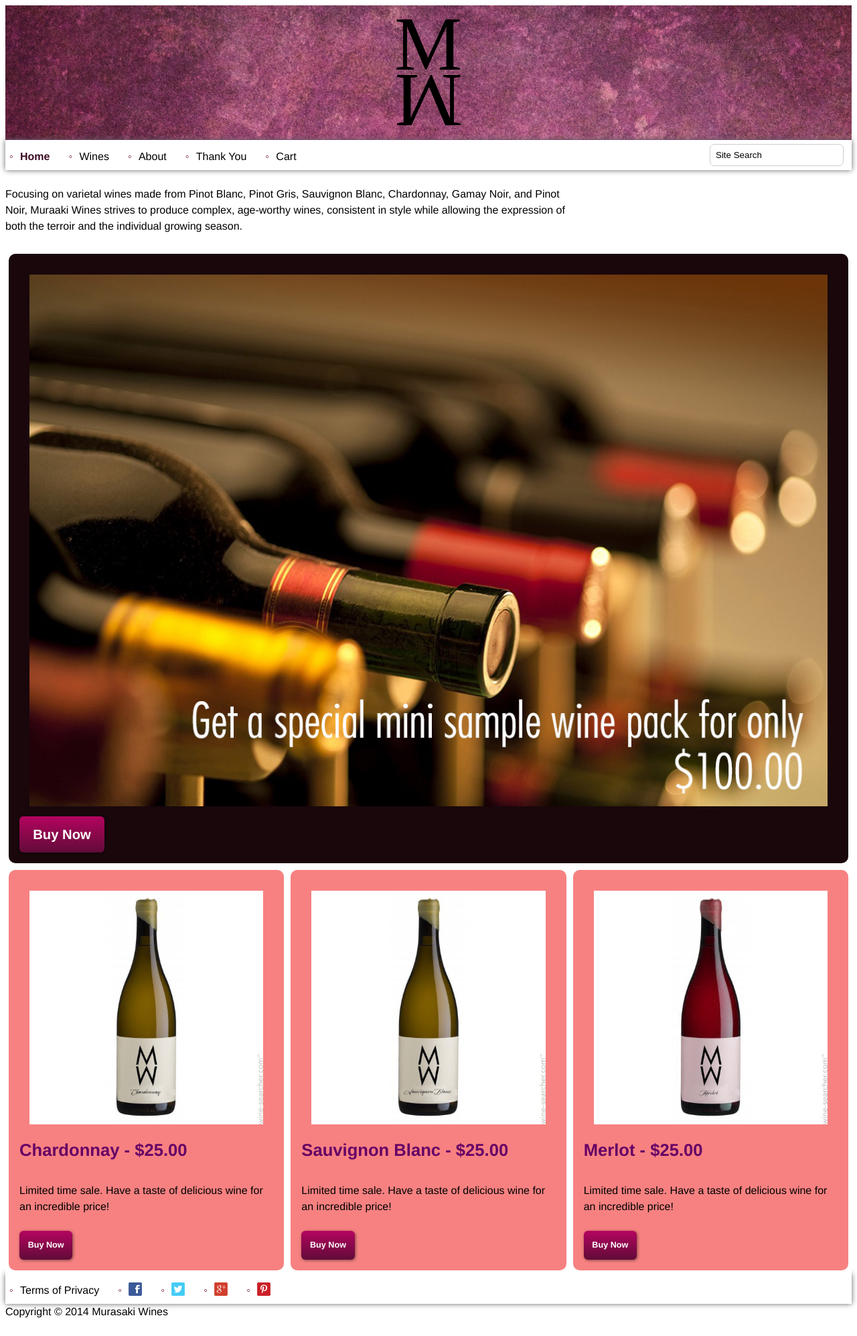
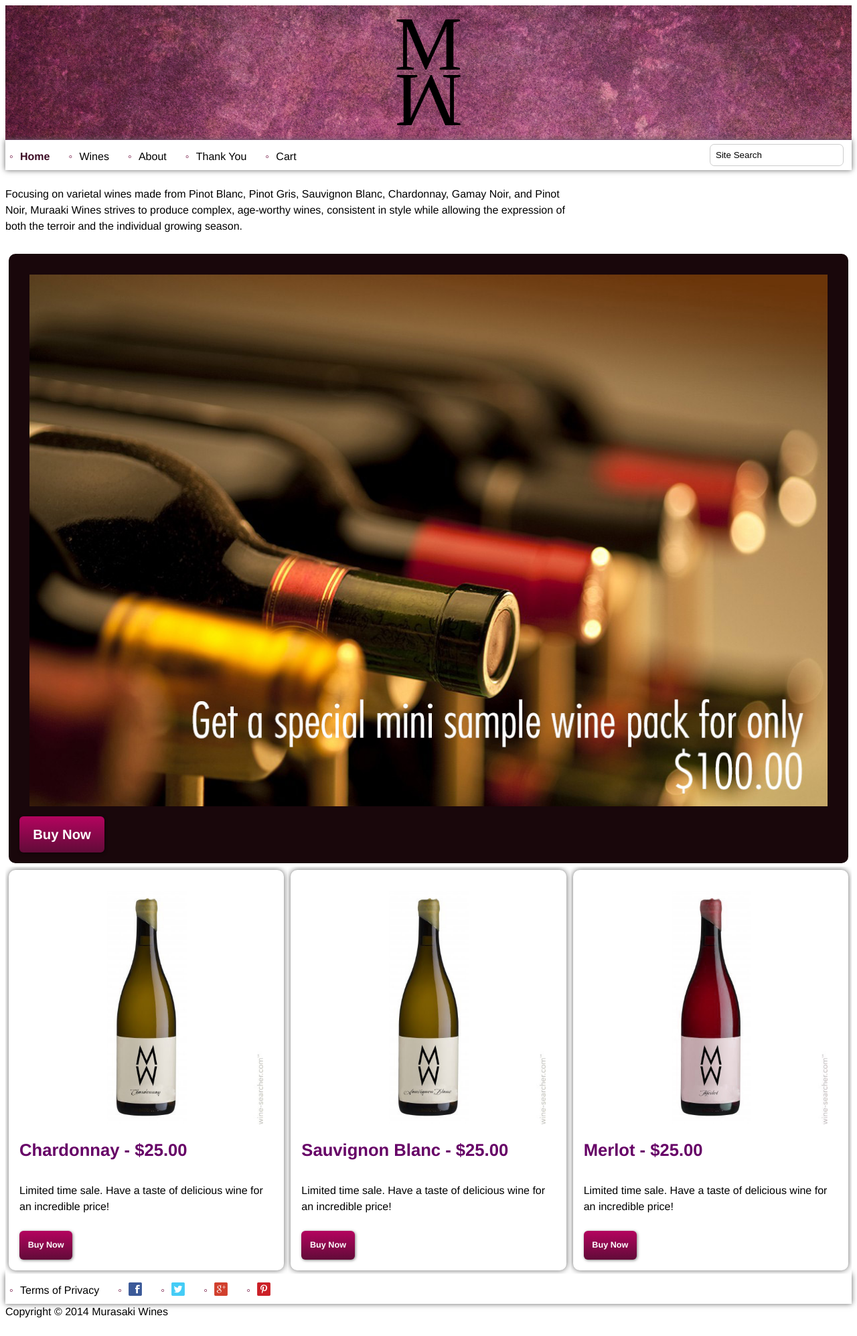
Before and after one commit to JamAbalos/ecommerce-website, a Jekyll site: the page built from index.html, in a window 1280 px wide. Shown: the whole page at 67% size. Built offline with Jekyll 4.4.1, drawn with Linux system fonts in a browser that asks for light colours; some web fonts are replaced; Markdown is read by kramdown in place of the engine named in the settings.

Commit message:
Redesigned promo-small on promos.css

```diff
--- a/_includes/css/promos.css
+++ b/_includes/css/promos.css
@@ -17,10 +17,11 @@
 }
 
 .promo-small {
-	background-color: #F78181;
+	background-color: #FFF;
 	border-radius: 10px;
 	padding: 1em;
 	margin: 5px;
+	box-shadow: 0 0 8px #666;
 }
 
 .promo-large {
```
